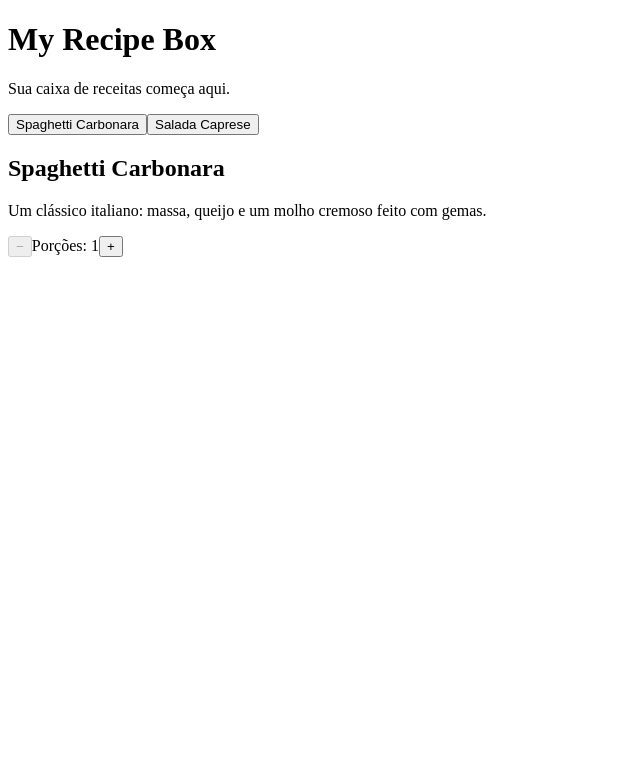
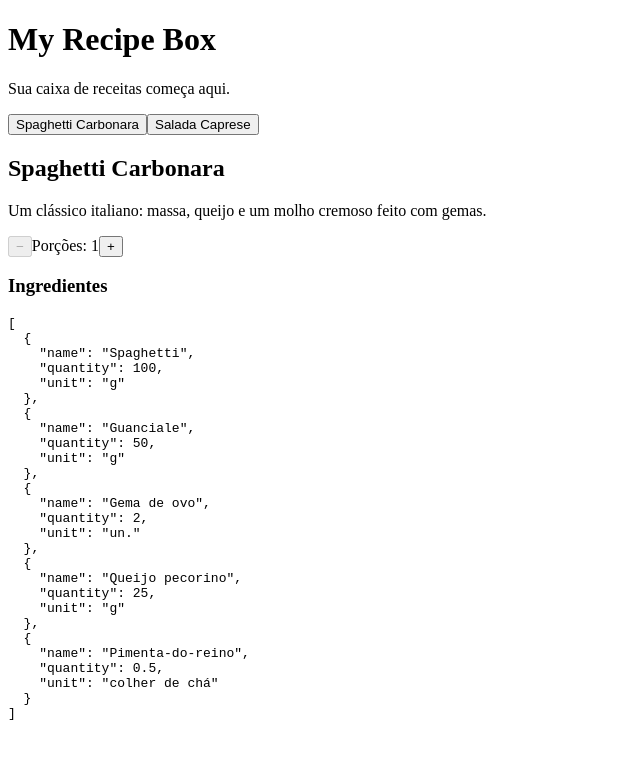
Before and after one commit to fehliperamos4/recipe-box, an Angular app: page / in a window 1280 px wide. Shown: the top 758 px of the page, without its empty margins (0-640 px from the left). Built offline with nearby package versions, Linux system fonts and the light colour scheme.

Commit message:
feat: modulo 6 - ingredientes derivados com computed

```diff
--- a/src/app/app.html
+++ b/src/app/app.html
@@ -11,4 +11,6 @@
     <span aria-live="polite">Porções: {{ servings() }}</span>
     <button type="button" (click)="increaseServings()" [attr.aria-label]="'Aumentar porções'">+</button>
   </div>
+  <h3>Ingredientes</h3>
+  <pre>{{ adjustedIngredients() | json }}</pre>
 </main>
--- a/src/app/app.ts
+++ b/src/app/app.ts
@@ -1,9 +1,10 @@
-import { Component, signal } from '@angular/core';
+import { JsonPipe } from '@angular/common';
+import { Component, computed, signal } from '@angular/core';
 import { CARBONARA_RECIPE, CAPRESE_RECIPE } from './mock-recipes';
 import { RecipeModel } from './models';
 
 @Component({
-  imports: [],
+  imports: [JsonPipe],
   selector: 'app-root',
   styleUrl: './app.css',
   templateUrl: './app.html',
@@ -12,6 +13,12 @@ export class App {
   protected readonly title = signal('My Recipe Box');
   protected readonly recipe = signal<RecipeModel>(CARBONARA_RECIPE);
   protected readonly servings = signal<number>(1);
+  protected readonly adjustedIngredients = computed(() =>
+    this.recipe().ingredients.map(ingredient => ({
+      ...ingredient,
+      quantity: ingredient.quantity * this.servings(),
+    })),
+  );
 
   protected increaseServings(): void {
     this.servings.update(value => value + 1);
```
